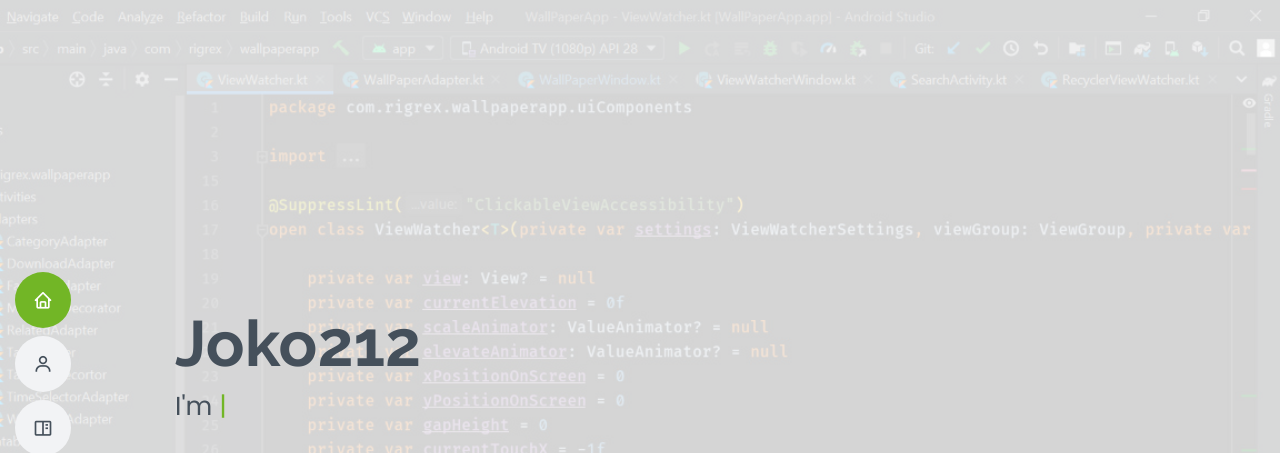
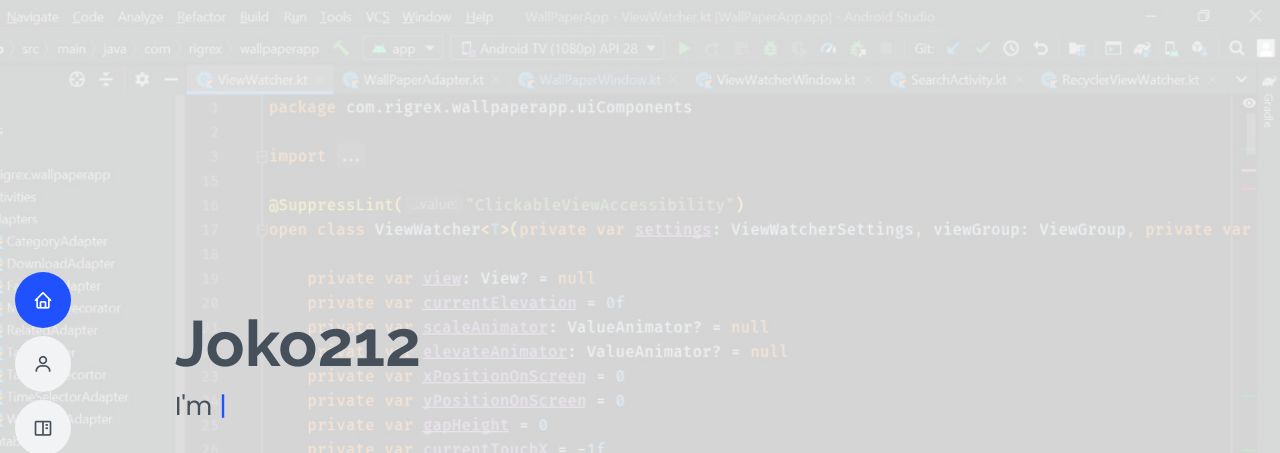
Before and after one commit to Joko212/Joko212.github.io, a plain HTML site: page index.html in a window 1280 px wide. Shown: the top 453 px of the page. Drawn offline with nearby package versions, Linux system fonts and the light colour scheme.

Commit message:
mengubah color primary

```diff
--- a/assets/css/style.css
+++ b/assets/css/style.css
@@ -11,8 +11,8 @@ body {
   /* --primary-color: #EC3B38; */
   /* --primary-color-hover: #fa716e; */
    /* Combo - 2 */
-  --primary-color: #72b626;
-  --primary-color-hover: #a8e761;
+  --primary-color: #1F51FF;
+  --primary-color-hover: #ec3b38;
   /* Combo - 3 */
   /* --primary-color: #fa5b0f;
   --primary-color-hover: #f57e47; */
```
